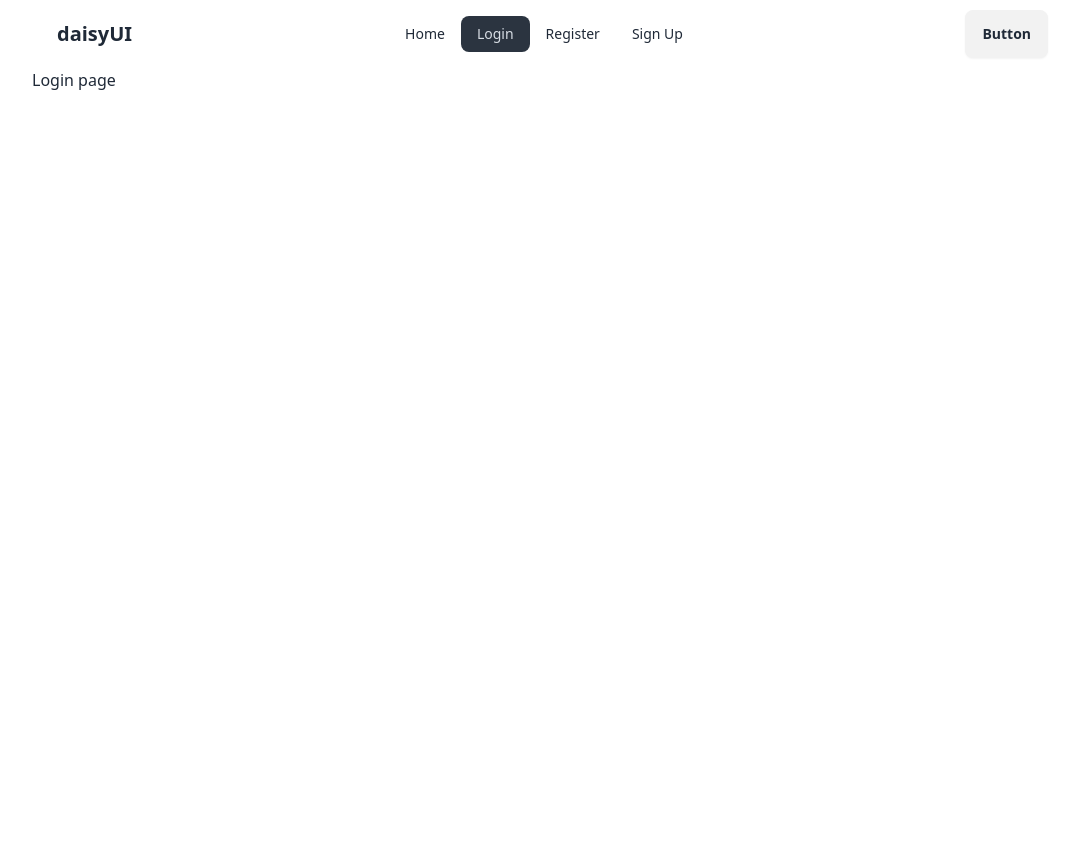
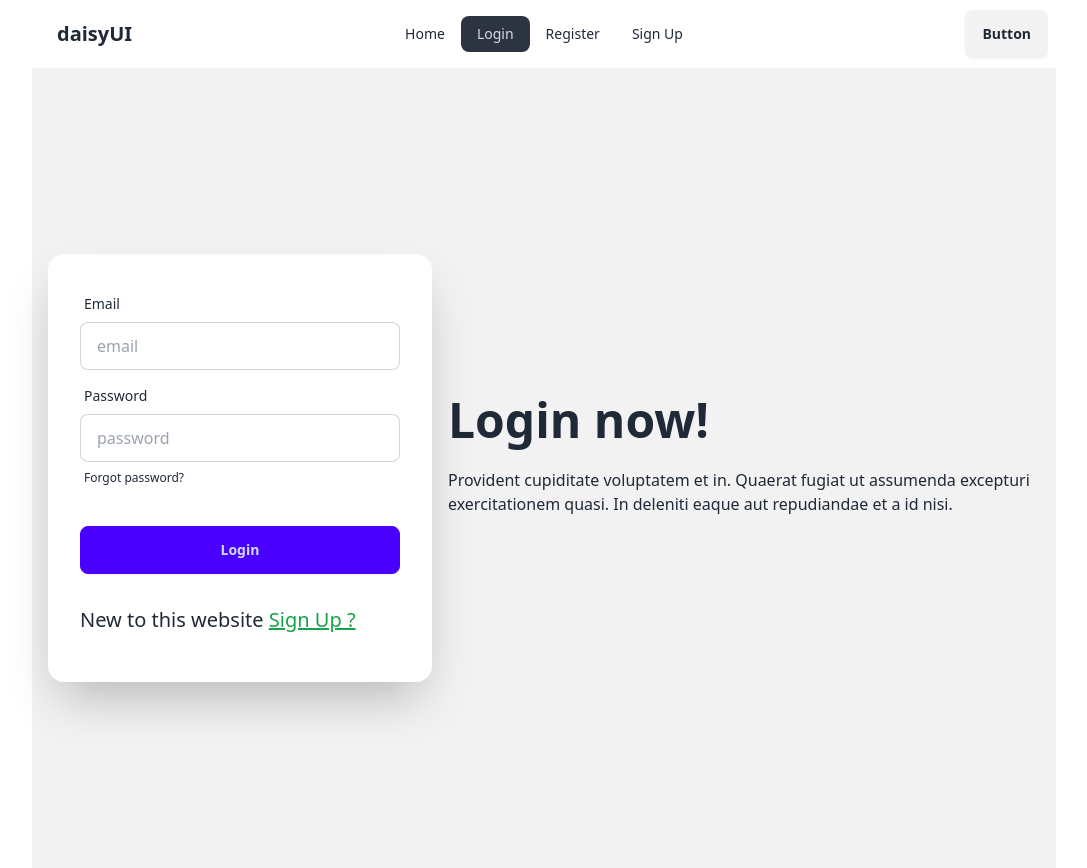
Before and after one commit to ALNoman78/Authentication-by-email, a React (Vite) app: page /login in a window 1280 px wide. Shown: the whole page, without its empty margins (96-1183 px from the left). Before the commit the page ends 800 px from the top, so only its background shows below. Built offline with nearby package versions, Linux system fonts and the light colour scheme.

Commit message:
login user

```diff
--- a/src/components/Login/Login.jsx
+++ b/src/components/Login/Login.jsx
@@ -1,10 +1,80 @@
-import React from 'react'
+import React, { useState } from 'react'
 import PropTypes from 'prop-types'
+import { signInWithEmailAndPassword } from 'firebase/auth'
+import auth from '../../firebase/firebase.init'
+import { Link } from 'react-router-dom'
 
 const Login = () => {
+    const [user , setUser] = useState(null)
+    const [error , setError] = useState('')
+    const [ success , setSuccess] = useState(false)
+
+    const handleLogIn = e=> {
+        e.preventDefault()
+        const email = e.target.email.value;
+        const password = e.target.password.value;
+        console.log(email , password)
+
+        // error and success message
+
+        setError('')
+        setSuccess(false)
+
+        // login user
+
+        signInWithEmailAndPassword(auth , email , password)
+        .then((result) => {
+            console.log(result.user)
+            setSuccess(true)
+        })
+        .catch(error => {
+            console.log(error.message)
+            setError(error.message)
+        })
+
+    }
     return (
-        <div>
-            <h3>Login page</h3>
+        <div className="hero bg-base-200 min-h-screen">
+            <div className="hero-content flex-col lg:flex-row-reverse">
+                <div className="text-center lg:text-left">
+                    <h1 className="text-5xl font-bold">Login now!</h1>
+                    <p className="py-6">
+                        Provident cupiditate voluptatem et in. Quaerat fugiat ut assumenda excepturi exercitationem
+                        quasi. In deleniti eaque aut repudiandae et a id nisi.
+                    </p>
+                </div>
+                <div className="card bg-base-100 w-full max-w-sm shrink-0 shadow-2xl">
+                    <form onSubmit={handleLogIn} className="card-body">
+                        <div className="form-control">
+                            <label className="label">
+                                <span className="label-text">Email</span>
+                            </label>
+                            <input type="email" name='email' placeholder="email" className="input input-bordered" required />
+                        </div>
+                        <div className="form-control">
+                            <label className="label">
+                                <span className="label-text">Password</span>
+                            </label>
+                            <input type="password" name='password' placeholder="password" className="input input-bordered" required />
+                            <label className="label">
+                                <a href="#" className="label-text-alt link link-hover">Forgot password?</a>
+                            </label>
+                        </div>
+                        <div className="form-control mt-6">
+                            <button className="btn btn-primary">Login</button>
+                        </div>
+                        <div>
+                        {
+                            error && <p className='text-2xl font-bold text-red-500'>{error}</p>
+                        }
+                        {
+                            success && <p className='text-2xl font-bold text-emerald-500'>Log in Successfully</p>
+                        }
+                        </div>
+                        <p className='text-xl font-medium py-4 '>New to this website <Link className='text-green-600 underline' to={'/register'}> Sign Up ?</Link></p>
+                    </form>
+                </div>
+            </div>
         </div>
     )
 }
```
